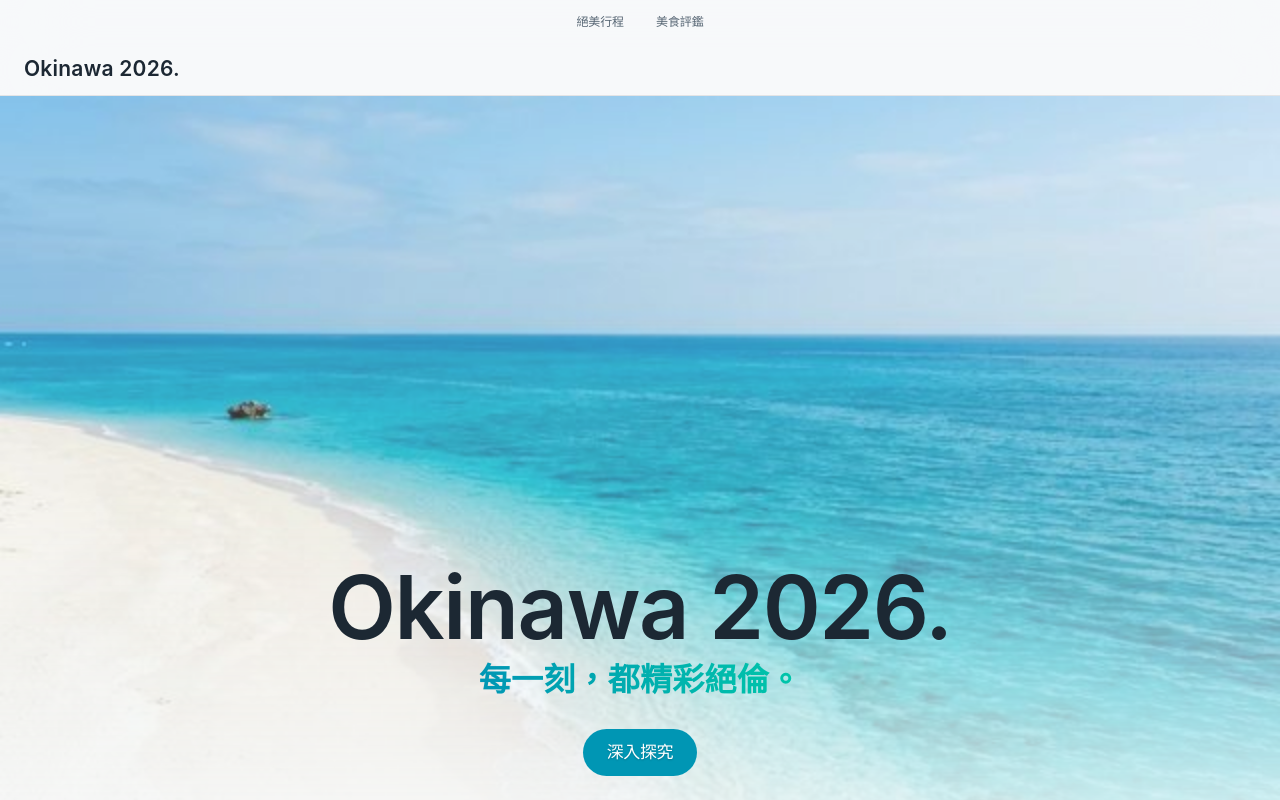
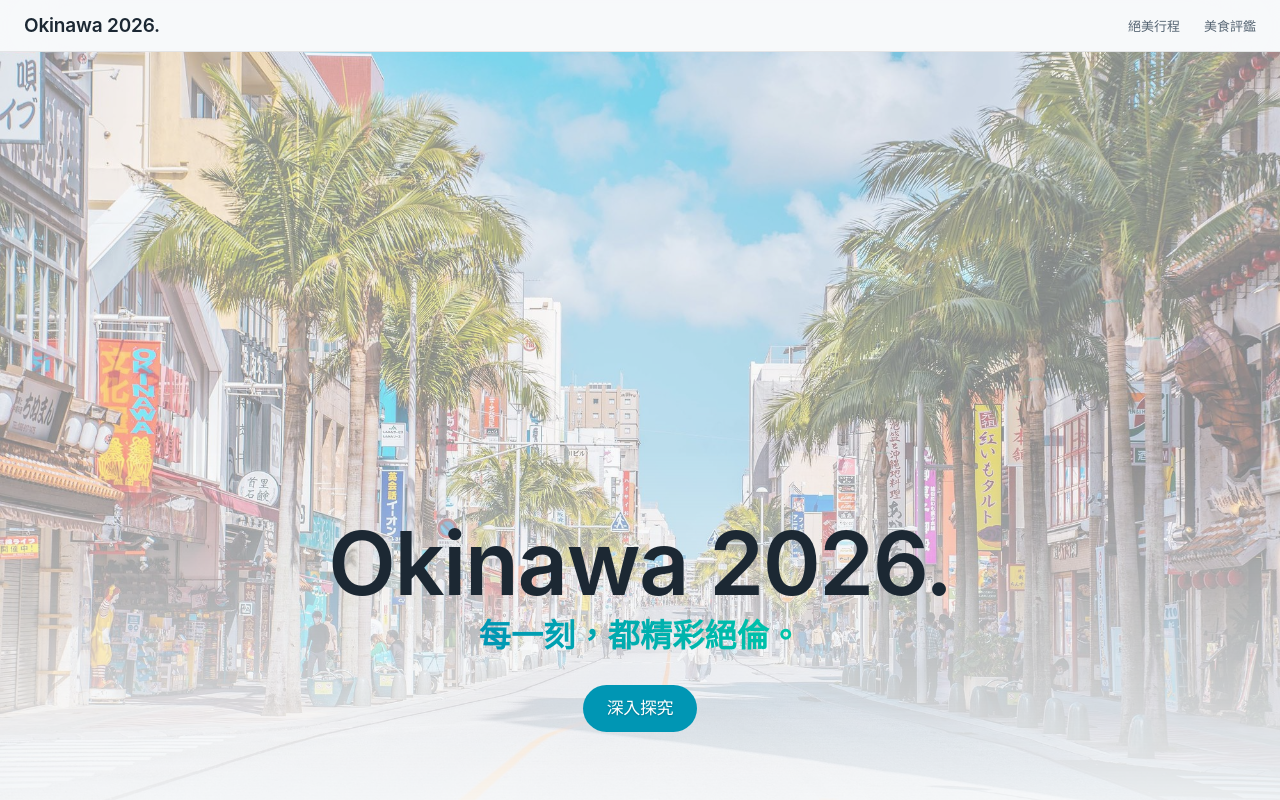
Before and after one commit to yahoohung/okinawa-app, a Preact app: page / in a window 1280 px wide. Shown: the top 800 px of the page. Built offline with nearby package versions, Linux system fonts and the light colour scheme.

Commit message:
refactor: merge local and global navigation, update hero image, and refine layout spacing

```diff
--- a/src/app.tsx
+++ b/src/app.tsx
@@ -2,7 +2,7 @@ import { useEffect } from 'preact/hooks'
 import './index.css'
 
 // Hero & Feature Images
-import heroImg from './assets/hero.png'
+import heroImg from './assets/hero1.jpg'
 import aquaImg from './assets/1.jpg'
 import churaumiImg from './assets/20170925173451_41.jpg'
 import gyokusendoImg from './assets/2111847.jpg'
@@ -133,13 +133,12 @@ export function App() {
   return (
     <div class="app-wrapper">
       <nav class="global-nav">
-        <a href="#itinerary">絕美行程</a>
-        <a href="#food">美食評鑑</a>
+        <div class="local-nav-title">Okinawa 2026.</div>
+        <div class="nav-links">
+          <a href="#itinerary">絕美行程</a>
+          <a href="#food">美食評鑑</a>
+        </div>
       </nav>
-
-      <div class="local-nav">
-        <div class="local-nav-title">Okinawa 2026.</div>
-      </div>
 
       <header class="hero">
         <img src={heroImg} alt="Okinawa Pristine Beach" class="hero-bg" />
--- a/src/index.css
+++ b/src/index.css
@@ -54,20 +54,21 @@ body {
   background-color: var(--glass-bg);
   backdrop-filter: var(--blur-amount);
   -webkit-backdrop-filter: var(--blur-amount);
-  height: 44px;
+  height: 52px;
   display: flex;
-  justify-content: center;
+  justify-content: space-between;
   align-items: center;
-  font-size: 12px;
-  font-weight: 400;
-  letter-spacing: -0.01em;
+  padding: 0 24px;
+  border-bottom: 1px solid var(--border-color);
   color: var(--text-main);
 }
 
 .global-nav a {
   color: var(--text-secondary);
   text-decoration: none;
-  margin: 0 16px;
+  margin-left: 24px;
+  font-size: 13px;
+  font-weight: 500;
   transition: color 0.3s;
 }
 
@@ -75,27 +76,10 @@ body {
   color: var(--primary);
 }
 
-/* Local Navigation (Ribbon) */
-.local-nav {
-  position: sticky;
-  top: 44px;
-  z-index: 998;
-  height: 52px;
-  background-color: var(--glass-bg);
-  backdrop-filter: var(--blur-amount);
-  -webkit-backdrop-filter: var(--blur-amount);
-  border-bottom: 1px solid var(--border-color);
-  display: flex;
-  justify-content: space-between;
-  align-items: center;
-  padding: 0 24px;
-  max-width: 100%;
-}
-
 .local-nav-title {
-  font-size: 21px;
+  font-size: 19px;
   font-weight: 600;
-  letter-spacing: 0.011em;
+  letter-spacing: -0.01em;
 }
 
 /* Base Buttons */
@@ -151,7 +135,7 @@ body {
   height: 100%;
   object-fit: cover;
   z-index: 0;
-  opacity: 0.8;
+  opacity: 0.5;
   mask-image: linear-gradient(to bottom, black 50%, transparent 100%);
   -webkit-mask-image: linear-gradient(to bottom, black 50%, transparent 100%);
 }
@@ -226,7 +210,7 @@ body {
   padding: var(--section-padding) 24px;
   max-width: 1100px;
   margin: 0 auto;
-  scroll-margin-top: 100px;
+  scroll-margin-top: 60px;
 }
 
 .section-title {
@@ -259,7 +243,7 @@ body {
   margin: 0 auto;
   padding: 120px 24px;
   position: relative;
-  scroll-margin-top: 100px;
+  scroll-margin-top: 60px;
 }
 
 .timeline-item {
@@ -275,7 +259,7 @@ body {
 /* Day Header Sticky */
 .day-header {
   position: sticky;
-  top: 96px; /* Below local nav */
+  top: 52px; /* Below merged nav */
   z-index: 20;
   margin-bottom: 40px;
   padding: 24px 0;
```
Also changed, not shown: src/assets/hero1.jpg (renamed from src/assets/-----------------------.jpg).
